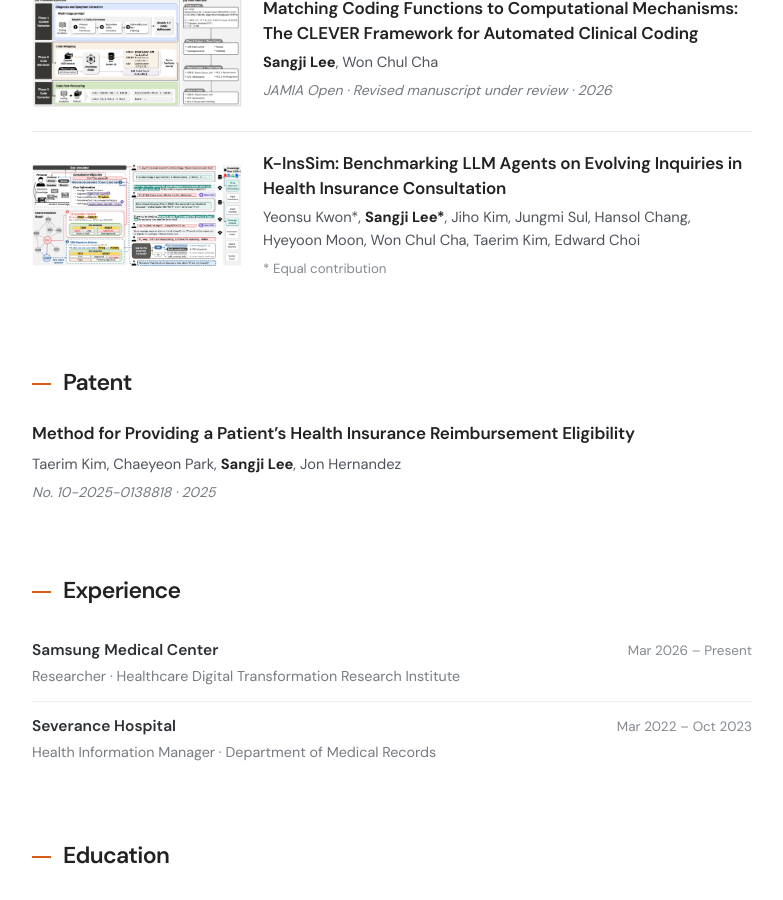
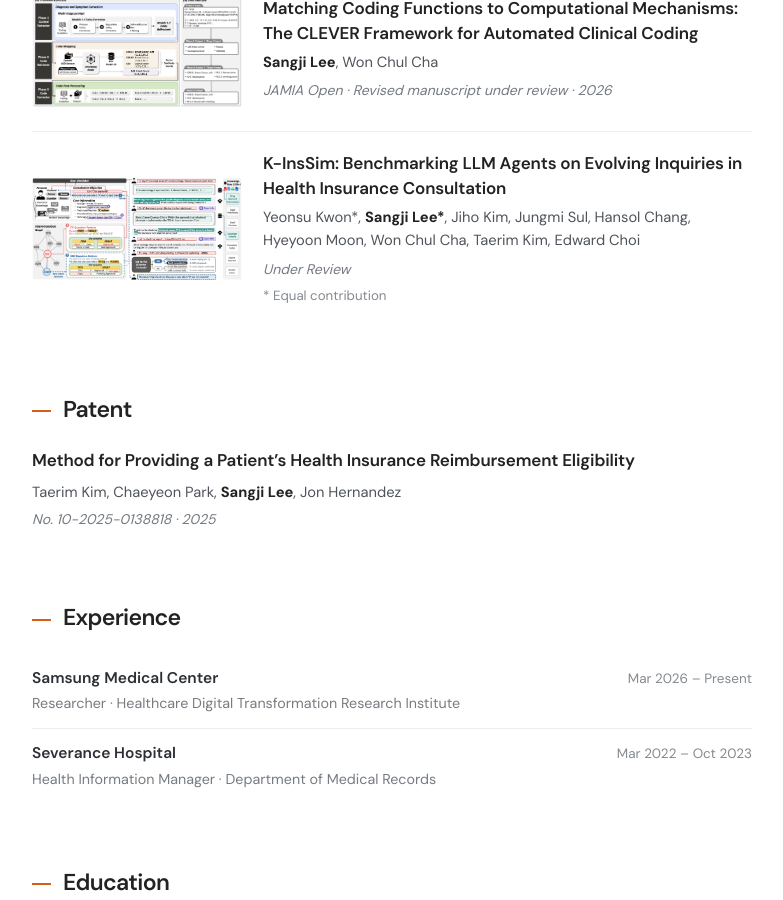
Before and after one commit to sangji06/sangji06.github.io, a Jekyll site: the page built from index.html, in a window 1280 px wide and 900 px high, scrolled down 1004 px. Shown: the whole window, without its empty margins (248-1031 px from the left). Built offline with Jekyll 4.4.1, drawn with Linux system fonts in a browser that asks for light colours.

Commit message:
Update venue status to 'Under Review'

```diff
--- a/_data/publications.yml
+++ b/_data/publications.yml
@@ -45,7 +45,7 @@
   - name: Edward Choi
     me: false
     equal_contribution: false
-  venue:
+  venue: Under Review
   thumbnail: /assets/images/k-inssim.png
   alt: Illustrative K-InsSim workflow thumbnail
   note: '* Equal contribution'
```
